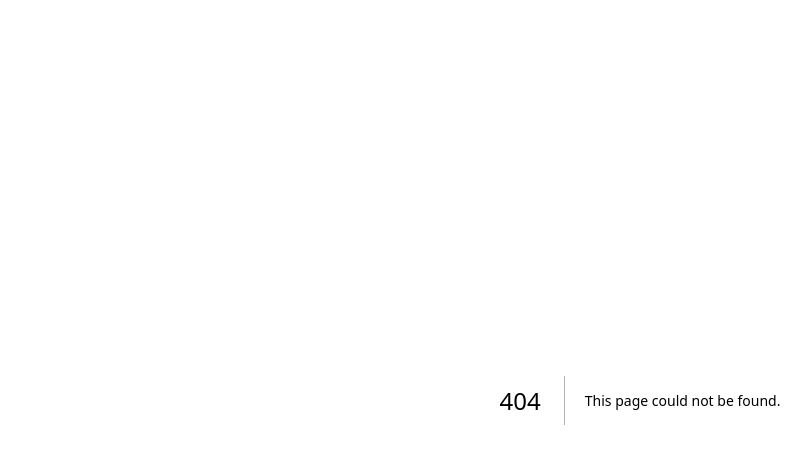
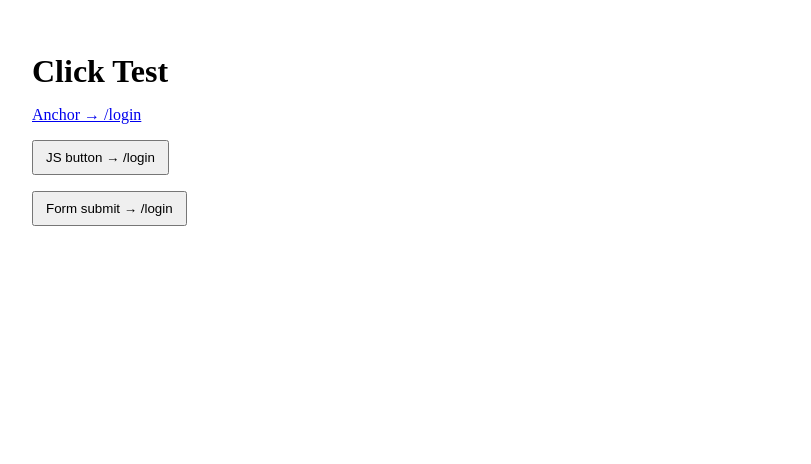
Before and after one commit to isanda101/landlord-toolkit, a Next.js app: page /clicktest in a window 1280 px wide. Before the commit this address had no page. Shown: the top 464 px of the page, without its empty margins (0-811 px from the left). Built offline with nearby package versions, Linux system fonts and the light colour scheme.

Commit message:
Fix: remove public robots/sitemap to use App Router routes

```diff
--- /dev/null
+++ b/app/clicktest/page.jsx
@@ -0,0 +1,41 @@
+"use client";
+
+export default function ClickTest() {
+  function hardNav() {
+    if (typeof window !== "undefined") window.location.assign("/login");
+  }
+
+  return (
+    <div style={{ padding: 24 }}>
+      <h1 style={{ marginBottom: 16 }}>Click Test</h1>
+
+      {/* 1) Plain anchor (no JS) */}
+      <p>
+        <a href="/login" style={{ textDecoration: "underline" }}>
+          Anchor → /login
+        </a>
+      </p>
+
+      {/* 2) Button with JS hard navigation */}
+      <p style={{ marginTop: 12 }}>
+        <button onClick={hardNav} style={{ padding: "8px 12px" }}>
+          JS button → /login
+        </button>
+      </p>
+
+      {/* 3) Plain HTML form submit */}
+      <p style={{ marginTop: 12 }}>
+        <form action="/login" method="get">
+          <button type="submit" style={{ padding: "8px 12px" }}>
+            Form submit → /login
+          </button>
+        </form>
+      </p>
+
+      {/* Force pointer events ON for everything */}
+      <style jsx global>{`
+        body * { pointer-events: auto !important; }
+      `}</style>
+    </div>
+  );
+}
--- /dev/null
+++ b/next-sitemap.config.js
@@ -0,0 +1,6 @@
+/** @type {import('next-sitemap').IConfig} */
+module.exports = {
+  siteUrl: 'https://YOUR-DOMAIN.vercel.app', // <-- replace with your live domain
+  generateRobotsTxt: true,
+  outDir: 'public',
+};
--- a/package.json
+++ b/package.json
@@ -5,7 +5,8 @@
   "scripts": {
     "dev": "next dev -p 3000",
     "build": "next build",
-    "start": "next start -p 3000"
+    "start": "next start -p 3000",
+    "postbuild": "next-sitemap"
   },
   "dependencies": {
     "@supabase/auth-ui-react": "^0.4.7",
```
Also changed, not shown: app/robots.js (added, +7 -0 lines), app/sitemap.js (added, +9 -0 lines), 2 other files (tests, documents, lock files or other folders).
